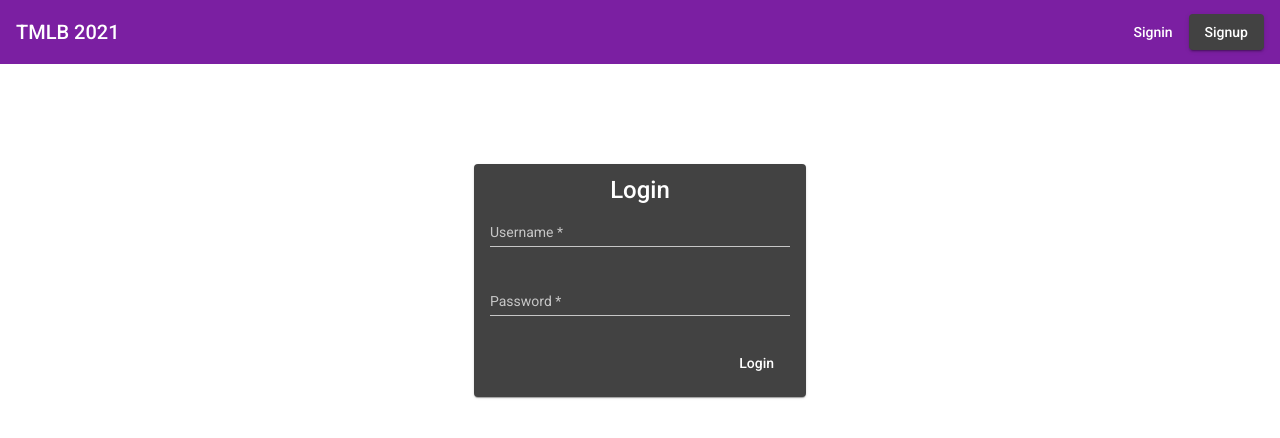
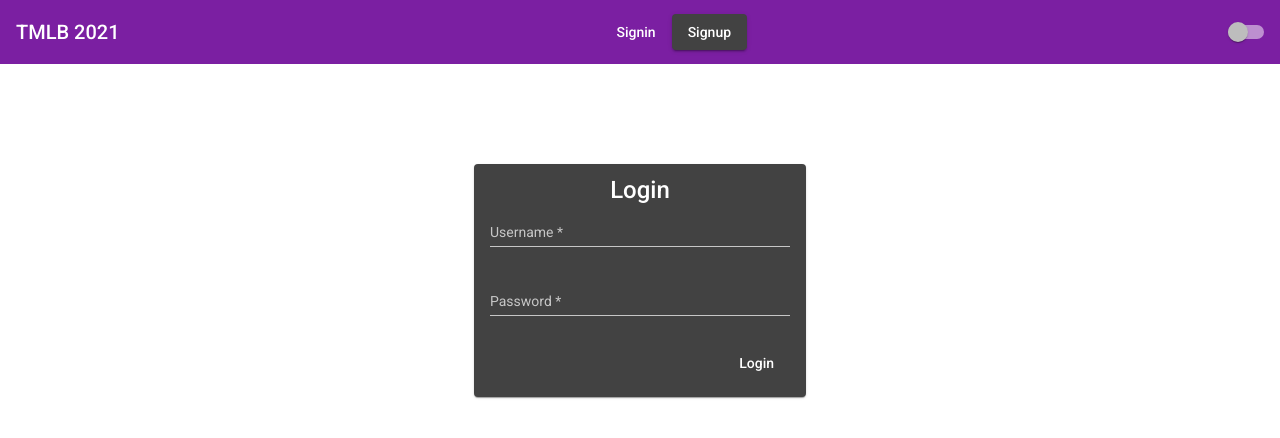
Before and after one commit to SimonMerlin/nuitinfo2021_TMLB, an Angular app: page /signin in a window 1280 px wide. Shown: the top 438 px of the page. Built offline with nearby package versions, Linux system fonts and the light colour scheme.

Commit message:
Add dark mode component and fix scss imports

```diff
--- a/angular.json
+++ b/angular.json
@@ -96,7 +96,9 @@
             ],
             "styles": [
               "./node_modules/@angular/material/prebuilt-themes/purple-green.css",
-              "src/styles.scss"
+              "src/styles.scss",
+              "src/colors.scss",
+              "src/themes.scss"
             ],
             "scripts": []
           }
--- a/src/app/app.component.html
+++ b/src/app/app.component.html
@@ -5,6 +5,7 @@
     <a mat-button routerLink="signin" routerLinkActive="active" *ngIf="(isAuthenticated$ | async) === false">Signin</a>
     <a mat-button mat-raised-button routerLink="signup" routerLinkActive="active" *ngIf="(isAuthenticated$ | async)===false">Signup</a>
   </span>
+  <app-change-theme></app-change-theme>
 </mat-toolbar>
 
 <router-outlet></router-outlet>
--- /dev/null
+++ b/src/app/shared/components/change-theme/change-theme.component.html
@@ -0,0 +1 @@
+<mat-slide-toggle [checked]="theme === ThemeMode.DARK" (change)="changeTheme()"></mat-slide-toggle>
--- /dev/null
+++ b/src/app/shared/components/change-theme/change-theme.component.ts
@@ -0,0 +1,30 @@
+import { Component, OnInit } from '@angular/core';
+import { ThemeMode } from '../../model/theme-mode.enum';
+import { UiToggleService } from '../../service/ui-toggle.service';
+
+@Component({
+  selector: 'app-change-theme',
+  templateUrl: './change-theme.component.html',
+  styleUrls: ['./change-theme.component.scss']
+})
+export class ChangeThemeComponent implements OnInit {
+
+  theme: ThemeMode = ThemeMode.LIGHT;
+  ThemeMode = ThemeMode;
+
+  constructor(private themeService: UiToggleService) { }
+
+  ngOnInit(): void {
+    this.themeService.theme$.subscribe((themeMode: ThemeMode) => {
+      this.theme = themeMode;
+    });
+  }
+
+  /**
+   * Change theme
+   */
+  changeTheme(): void {
+    this.themeService.toggle();
+  }
+
+}
--- a/src/colors.scss
+++ b/src/colors.scss
@@ -5,4 +5,4 @@ $main-theme-dark: #000;
 
 $colors: (
     --main-theme: ( $main-theme-light, $main-theme-dark )
-)
+);
--- a/src/styles.scss
+++ b/src/styles.scss
@@ -1,4 +1,9 @@
 /* Copyright Ta merge la branche */
+@use 'themes.scss';
 
 html, body { height: 100%; }
 body { margin: 0; font-family: Roboto, "Helvetica Neue", sans-serif; }
+
+body {
+    background-color: var(--main-theme);
+}
--- a/src/themes.scss
+++ b/src/themes.scss
@@ -1,13 +1,15 @@
 /* Copyright Ta merge la branche */
 
+@use 'colors.scss';
+
 .theme-light {
-    @each $name, $color in $colors {
+    @each $name, $color in colors.$colors {
         #{$name}: nth($color, 1);
     }
 }
 
 .theme-dark {
-    @each $name, $color in $colors {
+    @each $name, $color in colors.$colors {
         #{$name}: nth($color, 2);
     }
 }
```
Also changed, not shown: src/app/app.module.ts (+7 -2 lines), src/app/shared/components/change-theme/change-theme.component.scss (added), 1 other file (tests, documents, lock files or other folders).
